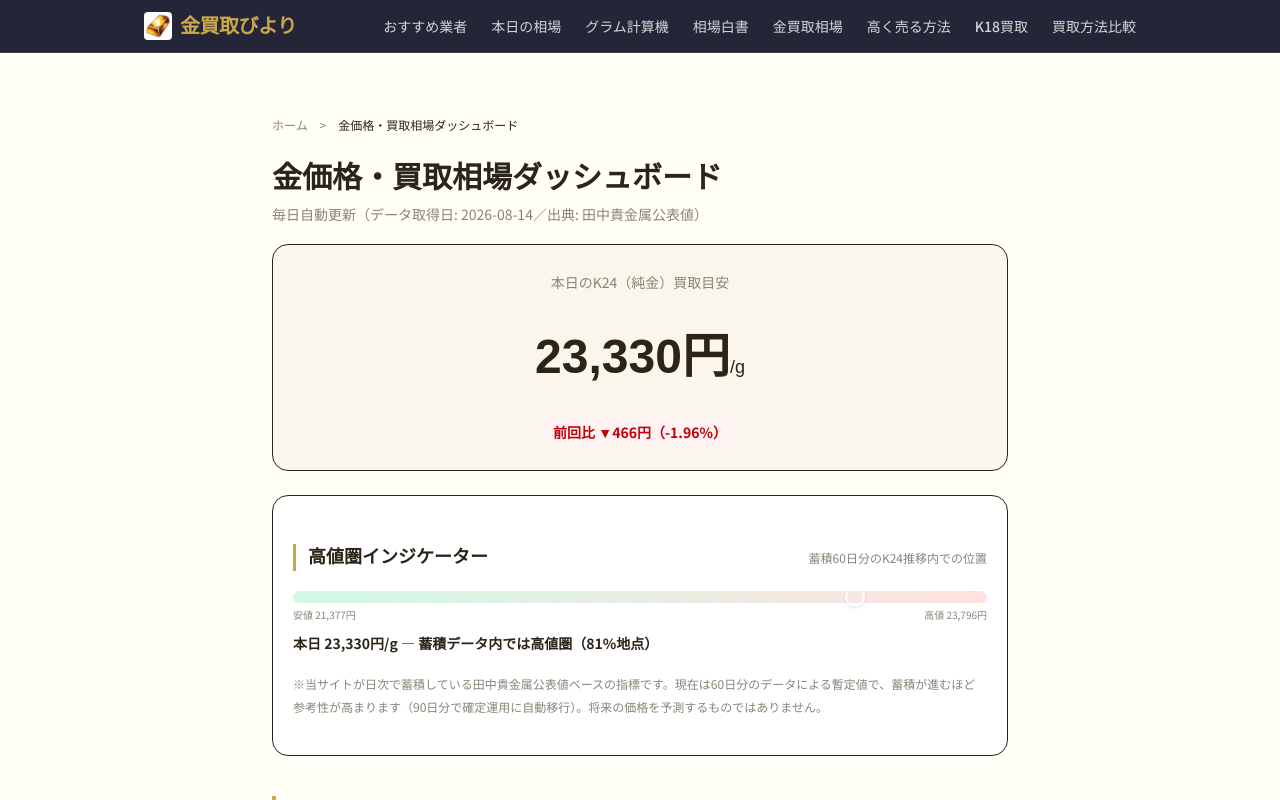
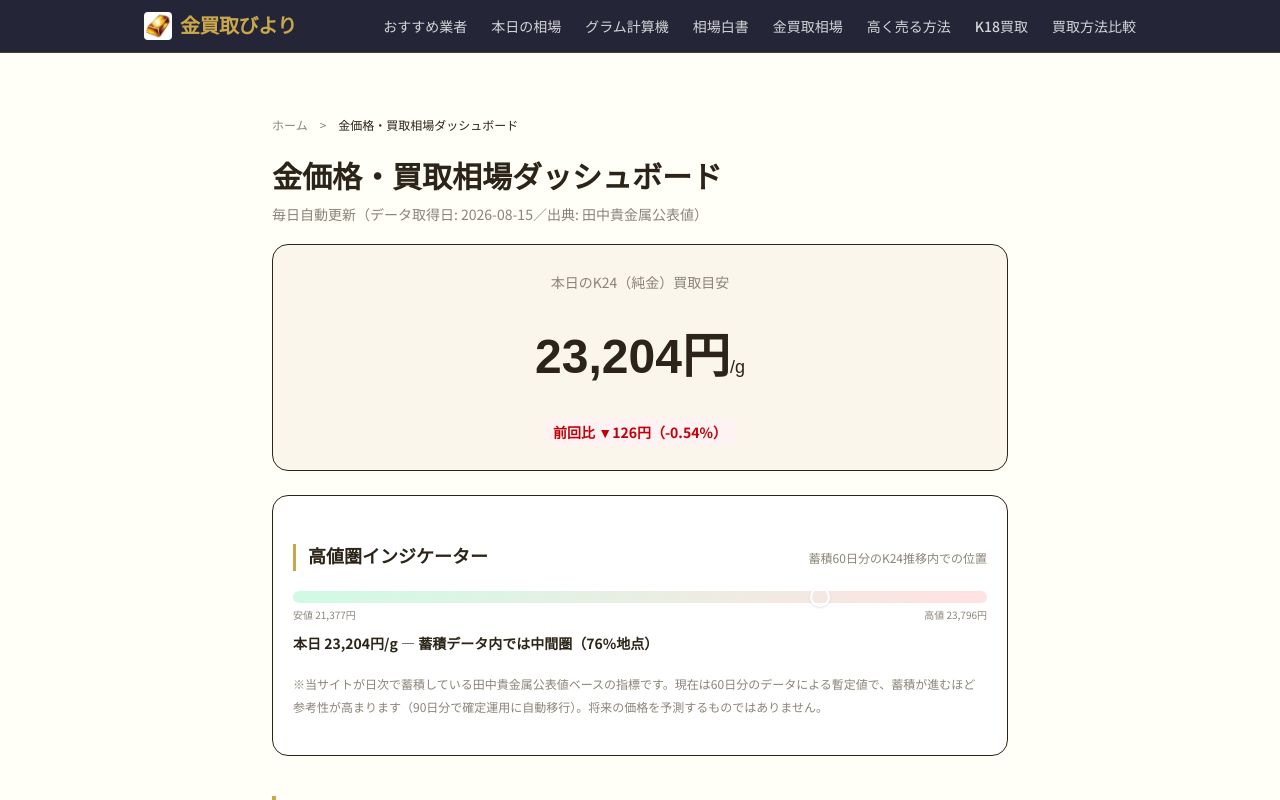
Before and after one commit to webmaster0818/kin-kaitori-biyori, a Next.js app: page /souba-dashboard in a window 1280 px wide. Shown: the top 800 px of the page. Built offline with nearby package versions, Linux system fonts and the light colour scheme; a web font is replaced by a local one.

Commit message:
Daily gold price data: 2026-08-15

```diff
--- a/data/gold-price-history/2026-08.json
+++ b/data/gold-price-history/2026-08.json
@@ -152,5 +152,16 @@
     "k18": 17497,
     "k14": 13609,
     "k10": 9721
+  },
+  {
+    "date": "2026-08-15",
+    "au_buyback": 24171,
+    "pt_buyback": 9471,
+    "ag_buyback": 347.16,
+    "k24": 23204,
+    "k22": 21270,
+    "k18": 17403,
+    "k14": 13536,
+    "k10": 9668
   }
 ]
--- a/data/gold-price-trend.json
+++ b/data/gold-price-trend.json
@@ -1,15 +1,4 @@
 [
-  {
-    "date": "2026-06-16",
-    "au_buyback": 24236,
-    "pt_buyback": 9768,
-    "ag_buyback": 388.63,
-    "k24": 23267,
-    "k22": 21328,
-    "k18": 17450,
-    "k14": 13572,
-    "k10": 9694
-  },
   {
     "date": "2026-06-17",
     "au_buyback": 24438,
@@ -658,5 +647,16 @@
     "k18": 17497,
     "k14": 13609,
     "k10": 9721
+  },
+  {
+    "date": "2026-08-15",
+    "au_buyback": 24171,
+    "pt_buyback": 9471,
+    "ag_buyback": 347.16,
+    "k24": 23204,
+    "k22": 21270,
+    "k18": 17403,
+    "k14": 13536,
+    "k10": 9668
   }
 ]
--- a/data/gold-spot-prices.json
+++ b/data/gold-spot-prices.json
@@ -1,24 +1,24 @@
 {
-  "date": "2026-08-14",
+  "date": "2026-08-15",
   "source": "https://gold.tanaka.co.jp/commodity/souba/",
   "source_label": "田中貴金属",
-  "fetched_at": "2026-08-14T11:05:05.881801",
+  "fetched_at": "2026-08-15T11:05:05.372104",
   "tanaka_official": {
-    "au_buyback_per_g": 24302,
-    "au_retail_per_g": 24658,
-    "pt_buyback_per_g": 9440,
-    "pt_retail_per_g": 9862,
-    "ag_buyback_per_g": 357.61,
-    "ag_retail_per_g": 374.66
+    "au_buyback_per_g": 24171,
+    "au_retail_per_g": 24720,
+    "pt_buyback_per_g": 9471,
+    "pt_retail_per_g": 10021,
+    "ag_buyback_per_g": 347.16,
+    "ag_retail_per_g": 380.16
   },
   "purity_buyback_estimate_per_g": {
-    "k24": 23330,
-    "k22": 21386,
-    "k18": 17497,
-    "k14": 13609,
-    "k10": 9721,
-    "k18wg": 17497,
-    "k18pg": 17497
+    "k24": 23204,
+    "k22": 21270,
+    "k18": 17403,
+    "k14": 13536,
+    "k10": 9668,
+    "k18wg": 17403,
+    "k18pg": 17403
   },
   "note": "純度別価格は田中貴金属公開のK24店頭買取価格から純度比×業者買取平均係数0.96で算出した参考値です。実際の業者査定額は各社・状態・付属品により異なります。"
 }
--- a/public/data/gold-price-history.json
+++ b/public/data/gold-price-history.json
@@ -10,9 +10,9 @@
   "unit": "円/g（税込）",
   "period": {
    "start": "2026-05-28",
-   "end": "2026-08-14"
+   "end": "2026-08-15"
   },
-  "records": 69,
+  "records": 70,
   "caveat": "業者の実際の査定額は状態・付属品・各社の手数料により、この目安を下回るのが一般的です。"
  },
  "data": [
@@ -774,6 +774,17 @@
    "k18": 17497,
    "k14": 13609,
    "k10": 9721
+  },
+  {
+   "date": "2026-08-15",
+   "au_buyback": 24171,
+   "pt_buyback": 9471,
+   "ag_buyback": 347.16,
+   "k24": 23204,
+   "k22": 21270,
+   "k18": 17403,
+   "k14": 13536,
+   "k10": 9668
   }
  ]
 }
--- a/public/data/gold-price-index.json
+++ b/public/data/gold-price-index.json
@@ -10,9 +10,9 @@
   "unit": "円/g（税込）",
   "period": {
    "start": "2026-05-28",
-   "end": "2026-08-14"
+   "end": "2026-08-15"
   },
-  "records": 69,
+  "records": 70,
   "caveat": "業者の実際の査定額は状態・付属品・各社の手数料により、この目安を下回るのが一般的です。",
   "base_date": "2026-05-28",
   "note": "起点日の買取単価を100としたときの推移。値動きの比較用。"
@@ -569,6 +569,14 @@
    "k18": 97.31,
    "k14": 97.32,
    "k10": 97.32
+  },
+  {
+   "date": "2026-08-15",
+   "k24": 96.79,
+   "k22": 96.79,
+   "k18": 96.79,
+   "k14": 96.8,
+   "k10": 96.79
   }
  ]
 }
--- a/public/widget.js
+++ b/public/widget.js
@@ -3,9 +3,9 @@
   if (!s) return;
   var box = document.createElement('div');
   box.setAttribute('style', 'box-sizing:border-box;max-width:320px;font-family:-apple-system,"Hiragino Sans","Noto Sans JP",sans-serif;border:1px solid #d9c58a;border-radius:12px;padding:14px 16px;background:linear-gradient(135deg,#fffdf5,#faf3df);color:#3a3326;line-height:1.5;');
-  box.innerHTML = '<div style="font-size:11px;color:#8a7a55;margin-bottom:4px;">本日の金買取相場の目安（2026-08-14・田中貴金属公表値より純度換算）</div>'
-    + '<div style="font-size:22px;font-weight:700;color:#9a7b2d;">K24 23,330円<span style="font-size:12px;font-weight:400;">/g</span></div>'
-    + '<div style="font-size:13px;margin-top:2px;">K18 17,497円/g ・ K14 13,609円/g</div>'
+  box.innerHTML = '<div style="font-size:11px;color:#8a7a55;margin-bottom:4px;">本日の金買取相場の目安（2026-08-15・田中貴金属公表値より純度換算）</div>'
+    + '<div style="font-size:22px;font-weight:700;color:#9a7b2d;">K24 23,204円<span style="font-size:12px;font-weight:400;">/g</span></div>'
+    + '<div style="font-size:13px;margin-top:2px;">K18 17,403円/g ・ K14 13,536円/g</div>'
     + '<div style="font-size:11px;margin-top:8px;"><a href="https://gold-biyori.com/souba-dashboard/" target="_blank" rel="noopener" style="color:#9a7b2d;text-decoration:underline;">金買取日和｜金価格ダッシュボード</a>（毎日自動更新）</div>'
     + '<div style="font-size:10px;color:#9b8e6e;margin-top:4px;">※理論上の目安。実際の買取額は業者・状態により異なります。</div>';
   s.parentNode.insertBefore(box, s);
```
Also changed, not shown: public/data/gold-price-history.csv, 1 other file (tests, documents, lock files or other folders).
